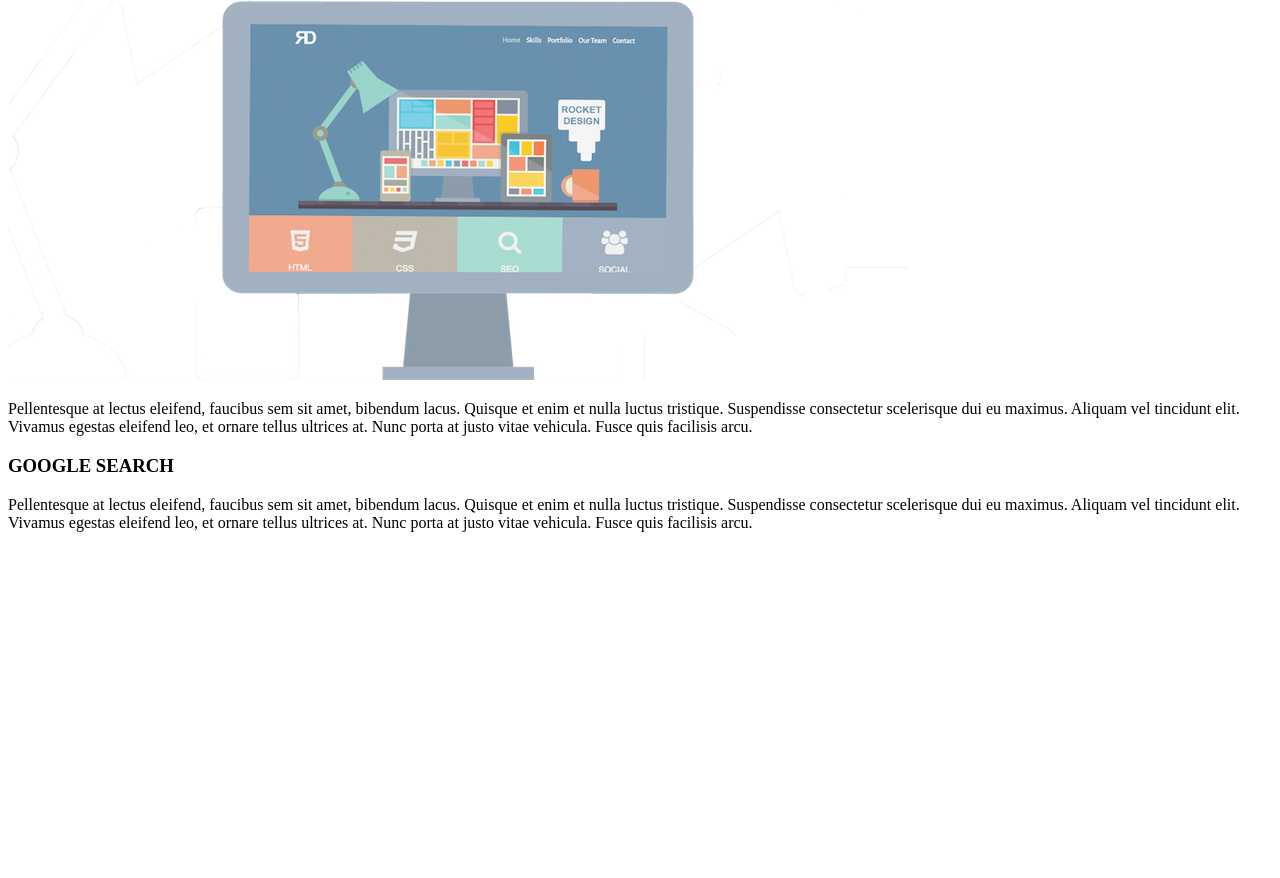
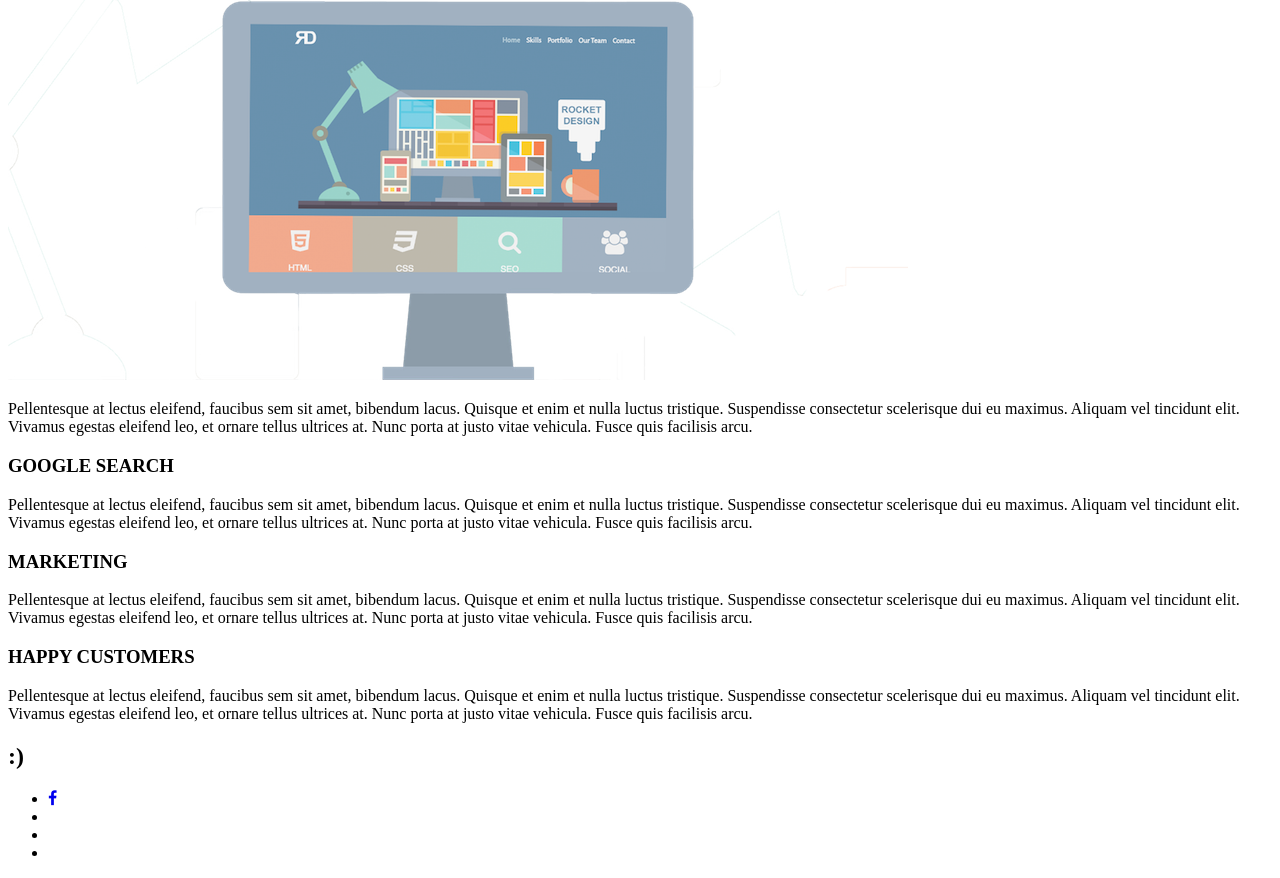
Before and after one commit to Pulkit219/FrontEndProject, a plain HTML site: page ResponsiveFrontEndRocketDesign/index.html in a window 1280 px wide. Shown: the part 2098-2976 px from the top of the page. Before the commit the page ends 2646 px from the top, so only its background shows below. Drawn offline with Linux system fonts and the light colour scheme.

Commit message:
4th comm

```diff
--- a/ResponsiveFrontEndRocketDesign/index.html
+++ b/ResponsiveFrontEndRocketDesign/index.html
@@ -82,10 +82,29 @@
  		<h3>GOOGLE SEARCH</h3>
  		<p>Pellentesque at lectus eleifend, faucibus sem sit amet, bibendum lacus. Quisque et enim et nulla luctus tristique. Suspendisse consectetur scelerisque dui eu maximus. Aliquam vel tincidunt elit. Vivamus egestas eleifend leo, et ornare tellus ultrices at. Nunc porta at justo vitae vehicula. Fusce quis facilisis arcu. </p>
  	</section>
+ 	<section class="one-third" id="marketing">
+ 		<h3>MARKETING</h3>
+ 		<p>Pellentesque at lectus eleifend, faucibus sem sit amet, bibendum lacus. Quisque et enim et nulla luctus tristique. Suspendisse consectetur scelerisque dui eu maximus. Aliquam vel tincidunt elit. Vivamus egestas eleifend leo, et ornare tellus ultrices at. Nunc porta at justo vitae vehicula. Fusce quis facilisis arcu. </p>
+ 	</section>
+ 	<section class="one-third" id="customers">
+ 		<h3>HAPPY CUSTOMERS</h3>
+ 		<p>Pellentesque at lectus eleifend, faucibus sem sit amet, bibendum lacus. Quisque et enim et nulla luctus tristique. Suspendisse consectetur scelerisque dui eu maximus. Aliquam vel tincidunt elit. Vivamus egestas eleifend leo, et ornare tellus ultrices at. Nunc porta at justo vitae vehicula. Fusce quis facilisis arcu. </p>
+ 	</section>
  </section>
+ <!-- End of three column section -->
+<section id="smiley">
+ 	<h2>:)</h2>
+</section>
+<!-- end of smile face -->
 
-
-
+<footer>
+	<ul class="social">
+		<li><a href="#" target="_blank"><i class="fa fa-facebook"></i></a></li>
+		<li><a href="#"></a></li>
+		<li><a href="#"></a></li>
+		<li><a href="#"></a></li>
+	</ul>
+</footer>
 
 
 
```
